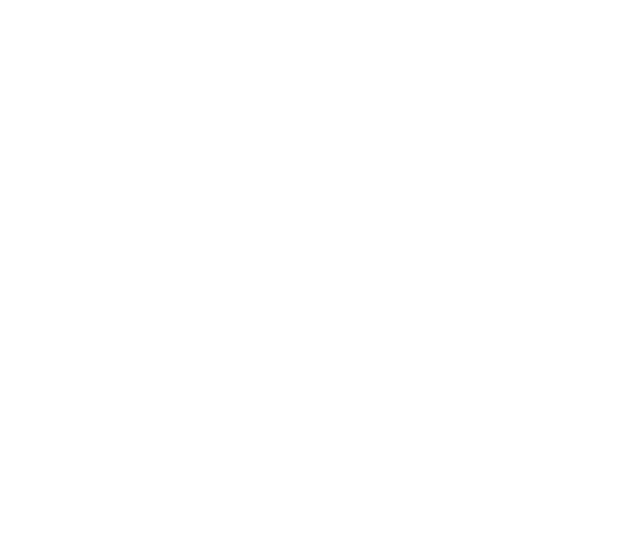
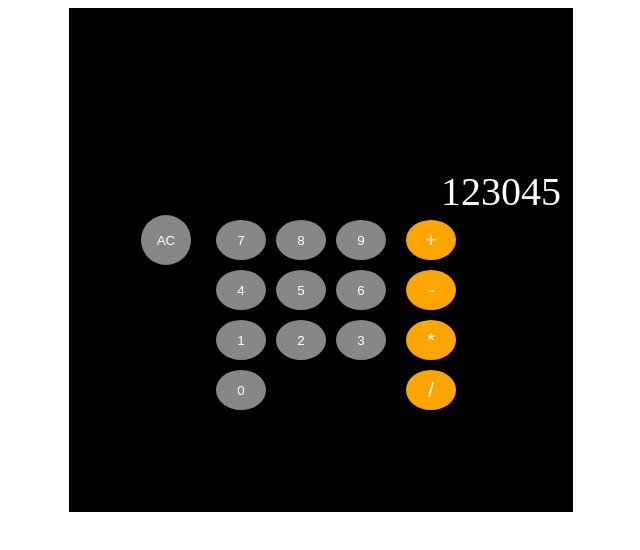
Before and after one commit to DenverDawgs18/Calculator, a plain HTML site: page index.html in a window 1280 px wide. Shown: the whole page, without its empty margins (319-959 px from the left). Drawn offline with Linux system fonts and the light colour scheme.

Commit message:
decent amount of styling

```diff
--- a/index.html
+++ b/index.html
@@ -3,9 +3,40 @@
 <head>
     <meta charset="UTF-8">
     <meta name="viewport" content="width=device-width, initial-scale=1.0">
+    <link rel="stylesheet" href="styles.css">
     <title>Document</title>
 </head>
 <body>
     <script src="script.js"> </script>
+    <div class="calculator">
+        <div class="display">
+            123045
+        </div>
+        <div class="container">
+            <div class="clear">
+                <button class="AC"> AC </button>
+            </div>
+            <div class="numbers">
+                <button class="number"> 7 </button>
+                <button class="number"> 8 </button>
+                <button class="number"> 9 </button>
+                <button class="number"> 4 </button>
+                <button class="number"> 5 </button>
+                <button class="number"> 6 </button>
+                <button class="number"> 1 </button>
+                <button class="number"> 2 </button>
+                <button class="number"> 3 </button>
+                <button class="number"> 0 </button>
+            </div>
+            <div class="operators">
+                <button class="operator"> + </button>
+                <button class="operator"> - </button>
+                <button class="operator"> * </button>
+                <button class="operator"> / </button>
+            </div>
+
+        </div>
+
+    </div>
 </body>
 </html>
--- a/script.js
+++ b/script.js
@@ -27,3 +27,11 @@ function operate(numberOne, operator, numberTwo){
 
     }
 }
+
+// Function that updates the display div's content
+function display(content){
+    let dis = document.querySelector(".display");
+    dis.textContent = content;
+}
+let clear = document.querySelector(".AC");
+clear.addEventListener("click", display(""));
--- /dev/null
+++ b/styles.css
@@ -0,0 +1,72 @@
+.calculator{
+    display: flex;
+    flex-direction: column;
+    width: 500px;
+    height: 500px;
+    border: 2px solid black;
+    justify-content: flex-start;
+    align-items: center;
+    background-color: black;
+}
+body{
+    display: flex;
+    justify-content: center;
+    align-items: center;
+}
+.numbers{
+    display: flex;
+    flex-wrap: wrap;
+    width: 190px;
+}
+.number,.operator{
+    padding: 5px;
+    margin: 5px;
+
+
+}
+.number,.AC{
+    background-color: #878787;
+    color: white;
+    border-style: none;
+    border-radius: 75%;
+    width: 50px;
+
+}
+
+.operator{
+    background-color: orange;
+    color: white;
+    border-style: none;
+    font-size: 20px;
+    border-radius: 50%;
+    width: 50px;
+    height: 50px;
+}
+.operators{
+    width: 100px;
+    height: 200px;
+    display: flex;
+    flex-direction: column;
+}
+.clear{
+    width: 50px;
+    display: flex;
+    height: 50px;
+    margin-right: 20px;
+}
+.container{
+    display: flex;
+    height: 200px;
+}
+.display{
+    width: 480px;
+    margin-top: 5px;
+    margin-left: 10px;
+    margin-right: 10px;
+    height: 200px;
+    display: flex;
+    align-items: flex-end;
+    justify-content: flex-end;
+    font-size: 40px;
+    color: white;
+}
```
